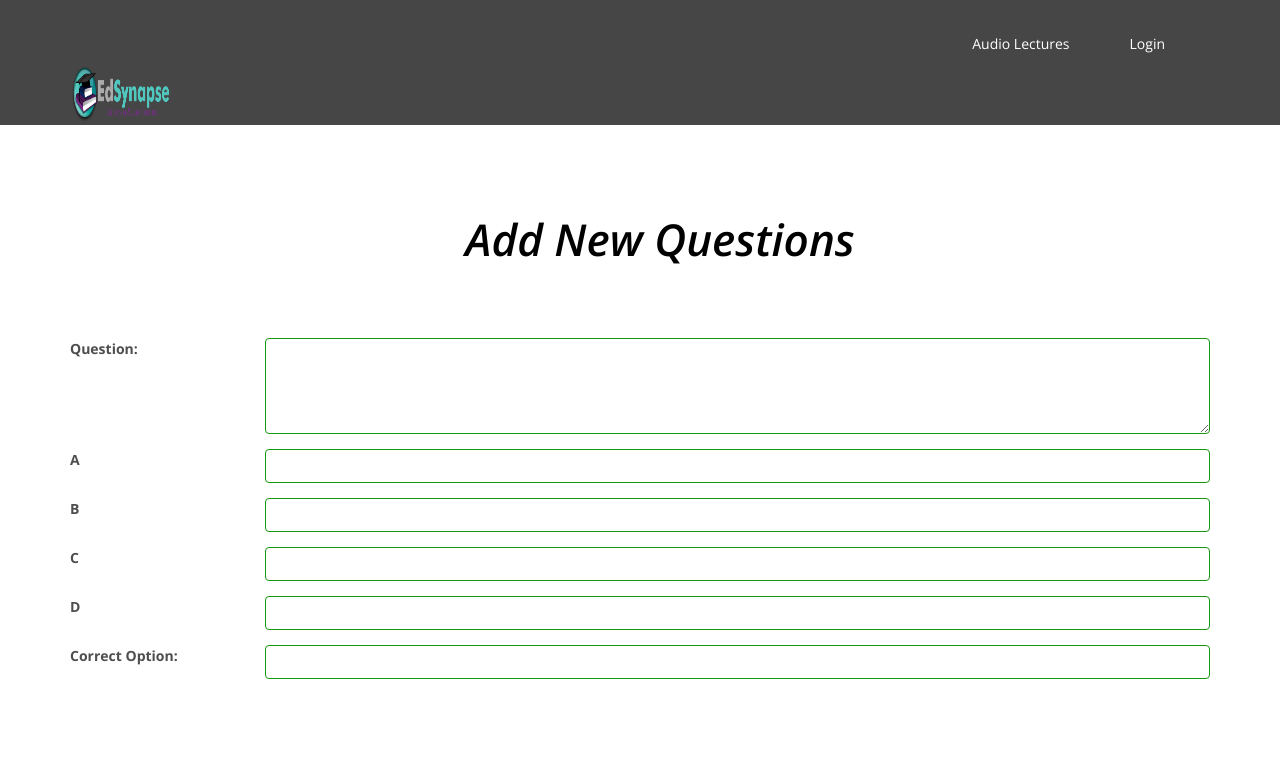
After one commit to mrashidcit/azzuha-lms, a Laravel app: page /questions/create in a window 1280 px wide. The commit adds this page. Shown: the top 763 px of the page. Run offline with Laravel 8, Linux system fonts and the light colour scheme; settings files or empty folders that the repository lacks are supplied.

Commit message:
Working on Question Create Page

```diff
--- /dev/null
+++ b/app/Http/Controllers/QuestionController.php
@@ -0,0 +1,86 @@
+<?php
+
+namespace App\Http\Controllers;
+
+use Illuminate\Http\Request;
+
+class QuestionController extends Controller
+{
+    /**
+     * Display a listing of the resource.
+     *
+     * @return \Illuminate\Http\Response
+     */
+    public function index()
+    {
+
+        return view('question.index');
+    }
+
+    /**
+     * Show the form for creating a new resource.
+     *
+     * @return \Illuminate\Http\Response
+     */
+    public function create()
+    {
+
+        return view('question.create');
+    }
+
+    /**
+     * Store a newly created resource in storage.
+     *
+     * @param  \Illuminate\Http\Request  $request
+     * @return \Illuminate\Http\Response
+     */
+    public function store(Request $request)
+    {
+        //
+    }
+
+    /**
+     * Display the specified resource.
+     *
+     * @param  int  $id
+     * @return \Illuminate\Http\Response
+     */
+    public function show($id)
+    {
+        //
+    }
+
+    /**
+     * Show the form for editing the specified resource.
+     *
+     * @param  int  $id
+     * @return \Illuminate\Http\Response
+     */
+    public function edit($id)
+    {
+        //
+    }
+
+    /**
+     * Update the specified resource in storage.
+     *
+     * @param  \Illuminate\Http\Request  $request
+     * @param  int  $id
+     * @return \Illuminate\Http\Response
+     */
+    public function update(Request $request, $id)
+    {
+        //
+    }
+
+    /**
+     * Remove the specified resource from storage.
+     *
+     * @param  int  $id
+     * @return \Illuminate\Http\Response
+     */
+    public function destroy($id)
+    {
+        //
+    }
+}
--- a/resources/views/about-us.blade.php
+++ b/resources/views/about-us.blade.php
@@ -4,6 +4,7 @@
 @yield('head')
 <body>
   @yield('header')
+
   <section id="about-us">
     <div class="container">
       <div class="center wow fadeInDown">
--- a/resources/views/layout/internal.blade.php
+++ b/resources/views/layout/internal.blade.php
@@ -71,6 +71,15 @@ if (Auth::user()) {   // Check is user logged in
             <li><a href="{!! asset('logout') !!}">Logout</a></li>
           @elseif($view == 'student' || $view == 'teacher')
             <li class="dropdown">
+              <a href="#" class="dropdown-toggle" data-toggle="dropdown">Questions<i class="fa fa-angle-down"></i></a>
+              <ul class="dropdown-menu">
+                <li><a href="{{ route('questions.create') }}">Add New </a></li>
+                <li><a href="{{ route('questions.index') }}">All Questions</a></li>
+                <li><a href="{!! asset('view-subjects') !!}">Subjects</a></li>
+                <li><a href="{!! asset('view-corse') !!}">Course Out Lines</a></li>
+              </ul>
+            </li>
+            <li class="dropdown">
               <a href="#" class="dropdown-toggle" data-toggle="dropdown">LMS<i class="fa fa-angle-down"></i></a>
               <ul class="dropdown-menu">
                 <li><a href="{!! asset('view-teachers') !!}">Teachers</a></li>
--- /dev/null
+++ b/resources/views/question/create.blade.php
@@ -0,0 +1,64 @@
+<!DOCTYPE html>
+<html lang="en">
+@include('layout.internal')
+@yield('head')
+<body>
+@yield('header')
+<!-- <span>Add New Course Outline<span> -->
+<section id="contact-page">
+    <div class="container">
+        <div class="center">
+            <h2 class="custom-heading">Add New Questions</h2>
+            <!-- <p class="lead">Sed do eiusmod tempor incididunt ut labore et dolore magna aliqua.</p> -->
+        </div>
+
+        <div>
+            <form>
+                <div class="form-group row">
+                    <label for="staticEmail" class="col-sm-2 col-form-label">Question: </label>
+                    <div class="col-sm-10">
+                        <textarea class="form-control" id="question" cols="10" rows="4"></textarea>
+                    </div>
+                </div>
+                <div class="form-group row">
+                    <label for="inputPassword" class="col-sm-2 col-form-label">A</label>
+                    <div class="col-sm-10">
+                        <input type="text" class="form-control" name="a" id="a" placeholder="">
+                    </div>
+                </div>
+                <div class="form-group row">
+                    <label for="inputPassword" class="col-sm-2 col-form-label">B</label>
+                    <div class="col-sm-10">
+                        <input type="text" class="form-control" name="b" id="b" placeholder="">
+                    </div>
+                </div>
+                <div class="form-group row">
+                    <label for="inputPassword" class="col-sm-2 col-form-label">C</label>
+                    <div class="col-sm-10">
+                        <input type="text" class="form-control" name="c" id="c" placeholder="">
+                    </div>
+                </div>
+                <div class="form-group row">
+                    <label for="inputPassword" class="col-sm-2 col-form-label">D</label>
+                    <div class="col-sm-10">
+                        <input type="text" class="form-control" name="d" id="d" placeholder="">
+                    </div>
+                </div>
+
+                <div class="form-group row">
+                    <label for="correct_option" class="col-sm-2 col-form-label">Correct Option:</label>
+                    <div class="col-sm-10">
+                        <input type="text" class="form-control" name="correct_option" id="correct_option" placeholder="">
+                    </div>
+                </div>
+
+
+
+            </form>
+        </div>
+
+    </div>
+</section>
+@yield('footer')
+</body>
+</html>
--- a/routes/web.php
+++ b/routes/web.php
@@ -116,6 +116,9 @@ Route::post('store-student-subject','studentSubjectsController@store');
 Route::get('show-student-subject/{st_id}','studentSubjectsController@show');
 Route::get('delete-student-subject/{id}','studentSubjectsController@destroy');
 
+// Questions Routes
+Route::resource('questions', 'QuestionController');
+
 
 Route::get('bcrypt','studentSubjectsController@custom_data');
 
```
Also changed, not shown: database/seeds/SubjectsTableSeeder.php (+17 -2 lines), resources/views/question/index.blade.php (added, +19 -0 lines).
